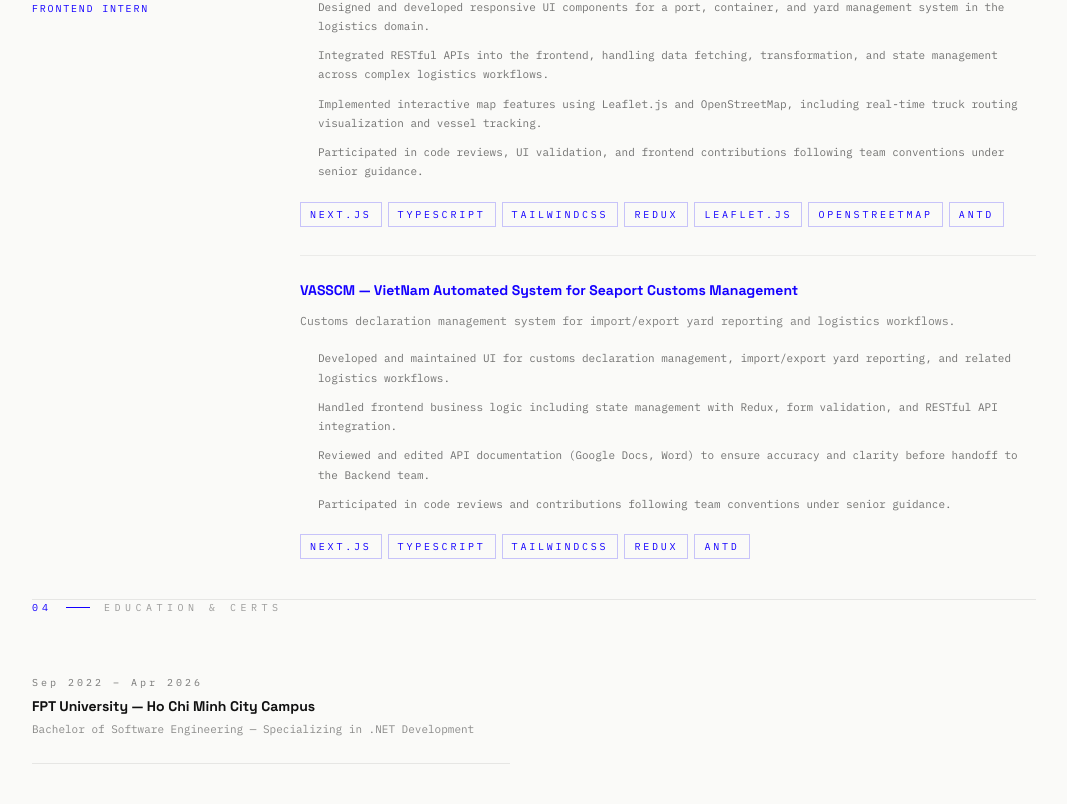
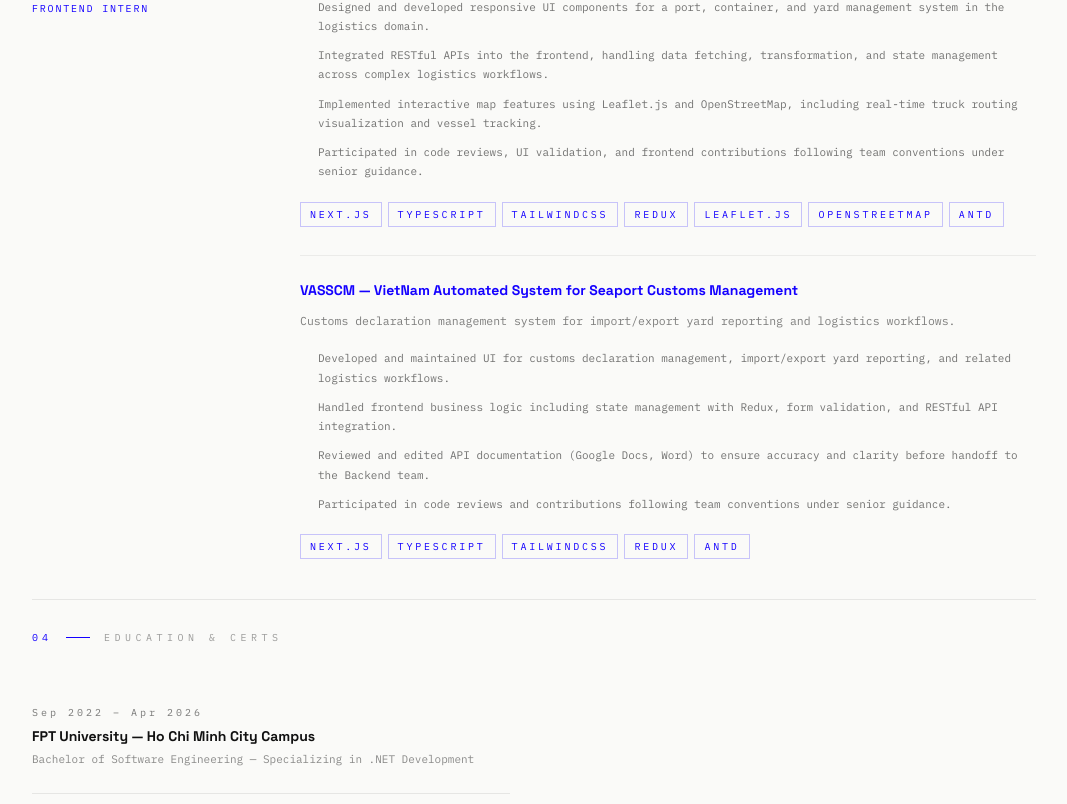
Before and after one commit to Sang1011/portfolio, a Next.js app: page /about in a window 1280 px wide. Shown: the part 1490-2294 px from the top of the page, without its empty margins (106-1173 px from the left). Built offline with nearby package versions, Linux system fonts and the light colour scheme.

Commit message:
config style

```diff
--- a/src/app/about/page.tsx
+++ b/src/app/about/page.tsx
@@ -285,6 +285,7 @@
                     viewport={{ once: true, amount: 0.2 }}
                     transition={{ duration: 0.6 }}
                     id={ABOUT_SECTIONS[3].id}
+                    style={{ paddingTop: 30 }}
                 >
                     <SectionLabel index="04" label={t('ui.section.education') + ' & Certs'} />
 
```
